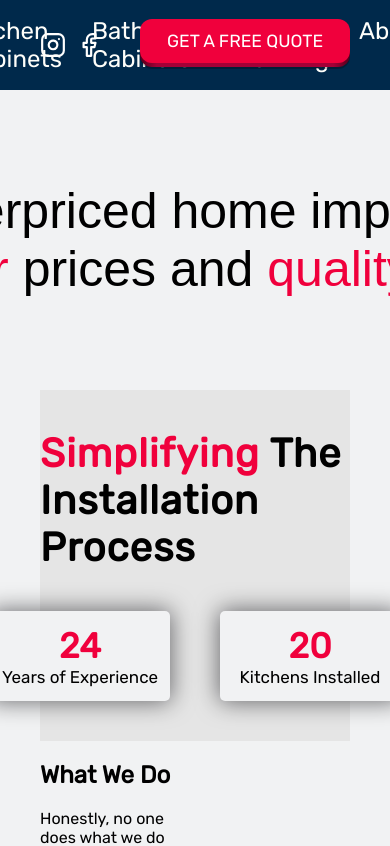
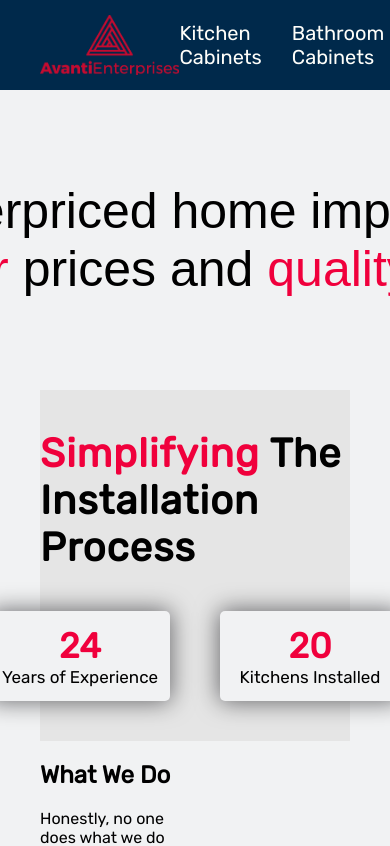
Before and after one commit to propitive/avanti-enterprises, a React (Create React App) app: page /about-us in a window 390 px wide. Shown: the top 846 px of the page. Built offline with nearby package versions, Linux system fonts and the light colour scheme; a web font is replaced by a local one.

Commit message:
changed title in HTML

```diff
--- a/public/index.html
+++ b/public/index.html
@@ -2,7 +2,7 @@
 <html lang="en">
   <head>
     <meta charset="utf-8" />
-    <link rel="icon" href="%PUBLIC_URL%/favicon.ico" />
+    <link rel="icon" href="%PUBLIC_URL%/avantiLogo.png" />
     <meta name="viewport" content="width=device-width, initial-scale=1" />
     <meta name="theme-color" content="#000000" />
     <meta
@@ -24,7 +24,7 @@
       work correctly both with client-side routing and a non-root public URL.
       Learn how to configure a non-root public URL by running `npm run build`.
     -->
-    <title>React App</title>
+    <title>Avanti Enterprises</title>
   </head>
   <body>
     <noscript>You need to enable JavaScript to run this app.</noscript>
--- a/src/components/Header/Header.css
+++ b/src/components/Header/Header.css
@@ -19,6 +19,10 @@
 .header__icon {
   cursor: pointer;
   height: 26px;
+}
+
+.header__logo {
+  height: 70px;
 }
 
 .header__navbar {
@@ -48,3 +52,16 @@
   /* color: #4c92d8; */
   /* color: #c50b30; */
 }
+
+@media screen and (max-width: 1300px) {
+  .header__navbar {
+    position: relative;
+    font-size: 20px;
+  }
+}
+
+@media screen and (max-width: 1200px) {
+  .header__logo {
+    height: 60px;
+  }
+}
--- a/src/components/Header/Header.js
+++ b/src/components/Header/Header.js
@@ -1,20 +1,22 @@
 import { Link } from "react-router-dom";
 import iconInstagram from "../../images/icons/instagram.svg";
 import iconFacebook from "../../images/icons/facebook.svg";
+import avantiLogo from "../../images/icons/avantiLogo.png";
 
 import BookOnlineButton from "../BookOnlineButton/BookOnlineButton";
 
 function Header() {
   return (
     <header className="header">
-      <div className="header__icons">
+      {/* <div className="header__icons">
         <img
           className="header__icon"
           src={iconInstagram}
           alt="Instagram logo"
         />
         <img className="header__icon" src={iconFacebook} alt="Facebook logo" />
-      </div>
+      </div> */}
+      <img className="header__logo" src={avantiLogo} alt="Avanti logo" />
       <ul className="header__navbar">
         <Link
           to="/services/kitchen-cabinets"
```
Also changed, not shown: public/avantiLogo.png (added), src/images/icons/avantiLogo.png (added).
